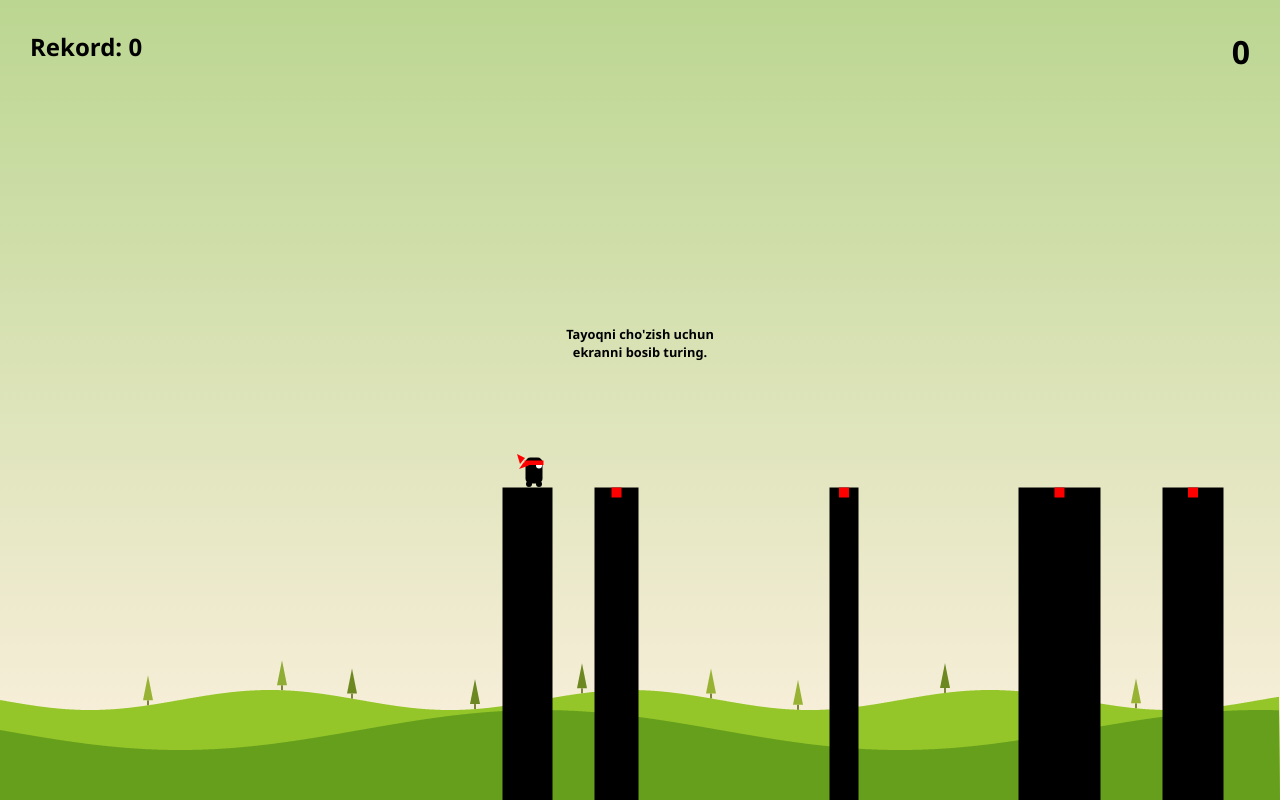
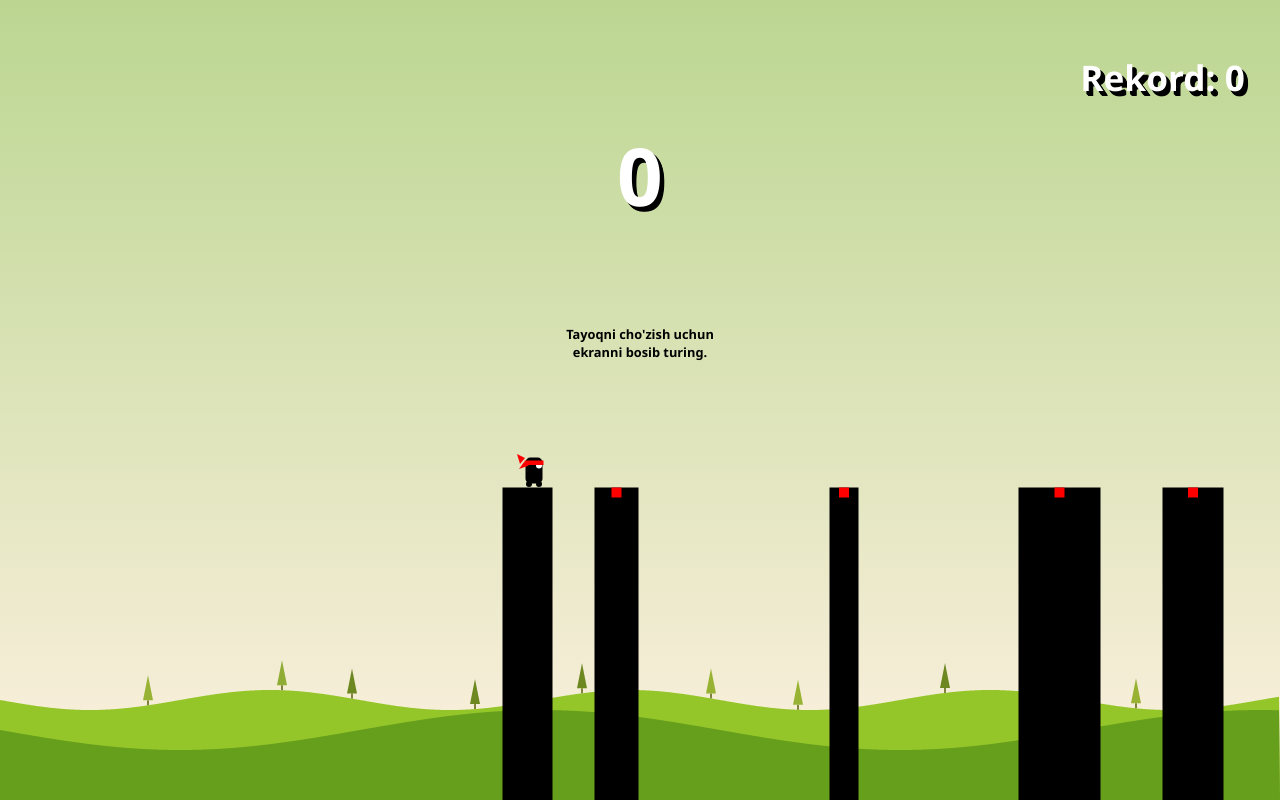
Before and after one commit to ReyZer2112/Tayoqli-Qahramon, a plain HTML site: page index.html in a window 1280 px wide. Drawn offline with Linux system fonts and the light colour scheme.

Commit message:
Update index.html

```diff
--- a/index.html
+++ b/index.html
@@ -24,22 +24,36 @@
         height: 100%;
       }
 
-      #highscore {
+/* ✔ Rekord – o‘ng yuqorida, qalin soya */
+#highscore {
   position: absolute;
-  top: 30px;
-  left: 30px;
-  font-size: 1.5em;
+  top: 1.5em;
+  right: 1em;
+  font-size: 2.2em;
   font-weight: 900;
+  color: white;
+  text-shadow:
+    3px 3px 0 #000000,
+    3.5px 3.5px 0 #000000,
+    4px 4px 0 #000000,
+    4.5px 4.5px 0 #000000;
 }
 
-
-      #score {
-        position: absolute;
-        top: 30px;
-        right: 30px;
-        font-size: 2em;
-        font-weight: 900;
-      }
+/* ✔ Score – markazda, KATTA, juda qalin soya */
+#score {
+  position: absolute;
+  top: 1.5em;
+  left: 50%;
+  transform: translateX(-50%);
+  font-size: 5em;
+  font-weight: 900;
+  color: white;
+  text-shadow:
+    3px 3px 0 #000000,
+    3.5px 3.5px 0 #000000,
+    4px 4px 0 #000000,
+    4.5px 4.5px 0 #000000;
+}
 
       #introduction {
         width: 200px;
@@ -83,6 +97,19 @@
       #youtube-card {
         display: none;
       }
+
+/* Mobil ekran uchun rekordni kichikroq va yuqoriroq qilish */
+@media (max-width: 768px) {
+  #highscore {
+    font-size: 1.5em;   /* oldingi 2.2em edi */
+    top: 1em;         /* oldingi 1.5em edi */
+    right: 0.8em;       /* agar xohlasa, biroz chaproq */
+  }
+
+  #score {
+    font-size: 3.5em;   /* mobilda markaziy score ham biroz kichik */
+  }
+}
 
       @media (min-height: 425px) {
         #youtube {
```
